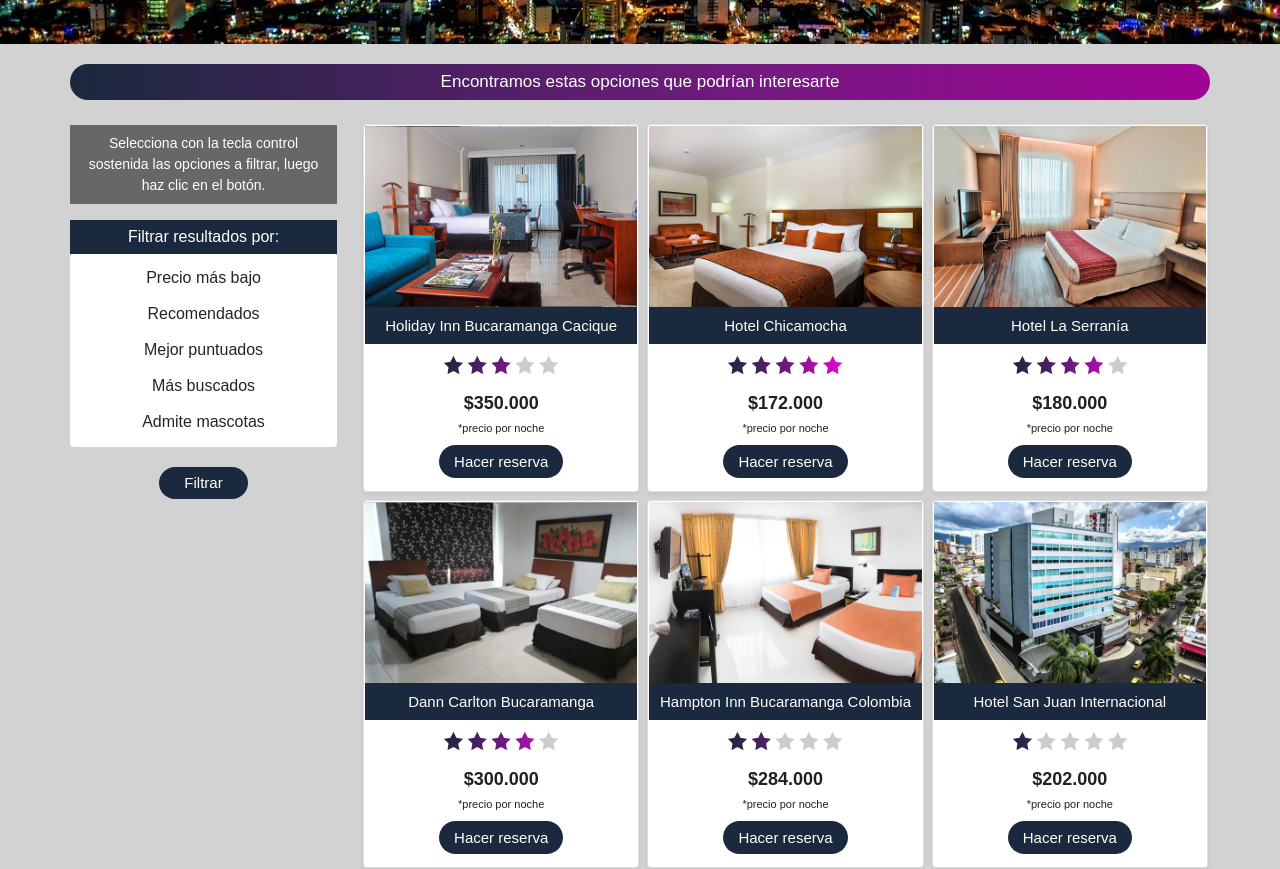
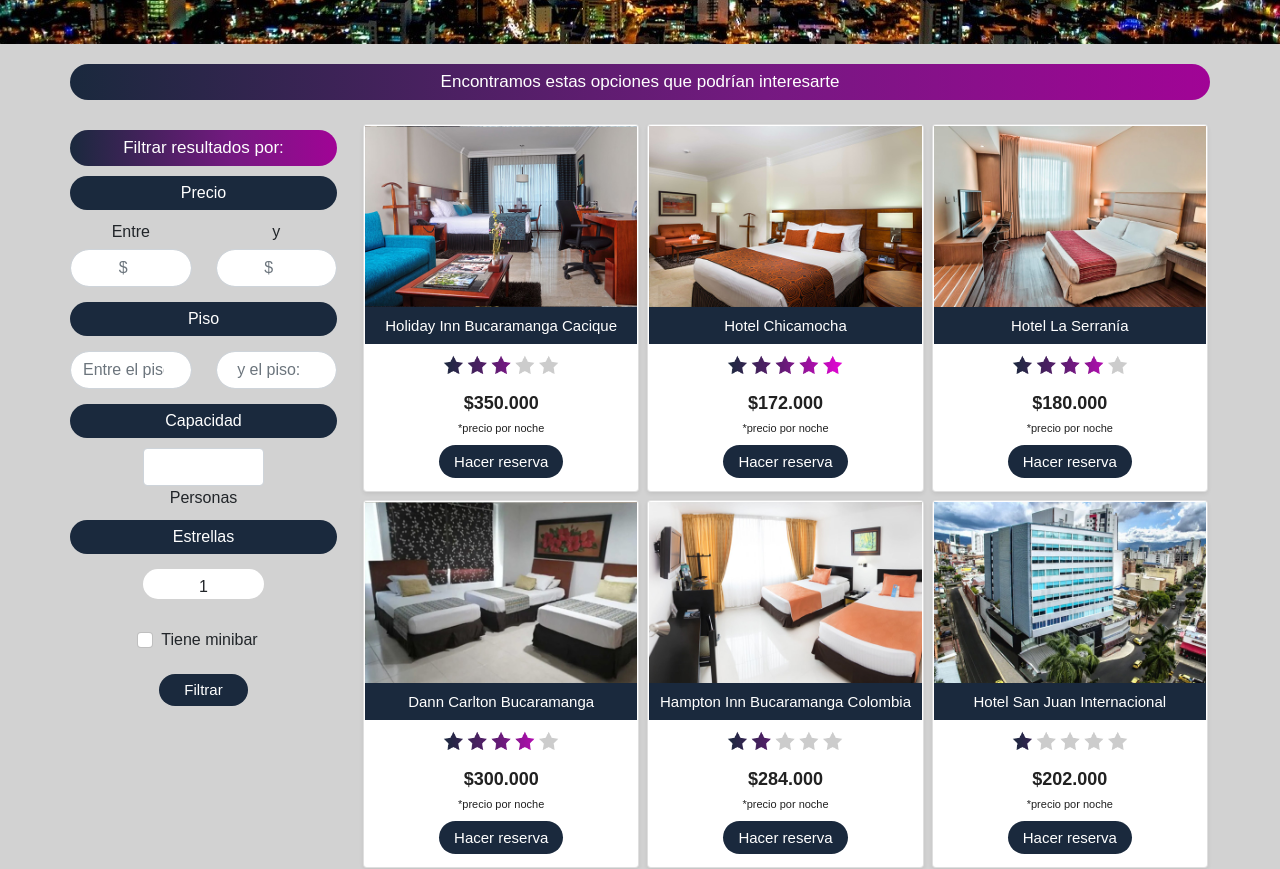
Before and after one commit to LordEmpos/Proyecto_web_G2, an Angular app in the folder frontend/: page / in a window 1280 px wide. Shown: the part 380-1249 px from the top of the page. Built offline with nearby package versions, Linux system fonts and the light colour scheme.

Commit message:
Modificaciones varias visualizacion home
Modificaciones en filtros home

```diff
--- a/frontend/src/app/components/home/home.component.css
+++ b/frontend/src/app/components/home/home.component.css
@@ -58,7 +58,7 @@
     padding: 0;
     text-align: center;
 }
-.resultadostitulo{
+.resultadostitulo, .filtrar-titulo{
     font: normal 17px Arial, Helvetica, 'sans-serif';
     color: white;
     background-color: rgb(26,41,61);
@@ -66,6 +66,18 @@
     padding: 8px;
     border-radius: 25px;
     margin: 20px 0 10px;
+}
+.filter-title{
+    margin-top:10px !important;
+}
+.filter-field{
+    border-radius: 25px;
+    text-align: center;
+    margin: 5px 0;
+    display: inline-block !important;
+}
+.filter-field-option{
+    height: 30px !important;
 }
 .lista-resultados{
     padding: 10px !important;
@@ -120,11 +132,12 @@
     margin-top: 15px;
     padding: 0 !important;
 }
-.filtrar-titulo{
+.filter-title{
     background-color: #1a293d;
     color: white;
     padding: 5px 15px;
-    margin: 0;
+    margin-bottom: 10px;
+    border-radius: 25px;
 
 }
 .filtrar-form select{
--- a/frontend/src/app/components/home/home.component.html
+++ b/frontend/src/app/components/home/home.component.html
@@ -8,7 +8,7 @@
                     <span class="navbar-toggler-icon"></span>
                 </button>
                 <div class="collapse navbar-collapse" id="navbarsItems">
-                    <ul class="navbar-nav ms-auto mb-2 mb-sm-0">
+                    <ul class="navbar-nav ml-auto mb-2 mb-sm-0">
                         <li class="BotonMenu BotonMenuActivo"><a href="#">Buscar hotel</a></li>
                         <li class="BotonMenu"><a href="history">Historial de reservas</a></li>
                         <li class="BotonMenu"><a href="signup">Regístrate</a></li>
@@ -46,16 +46,54 @@
                 <div class="col-md-3 col-xs-12">
                     <div class="filtrar-box position-sticky" style="top: 110px">
                         <div>
-                            <p class="filter-select-text">Selecciona con la tecla control sostenida las opciones a filtrar, luego haz clic en el botón.</p>
                             <p class="filtrar-titulo">Filtrar resultados por:</p>
                             <form action="" class="filtrar-form">
-                                <select class="form-select" multiple aria-label="multiple select example">
-                                    <option value="precioMasBajo">Precio más bajo</option>
-                                    <option value="recomendados">Recomendados</option>
-                                    <option value="mejorPuntuados">Mejor puntuados</option>
-                                    <option value="masBuscados">Más buscados</option>
-                                    <option value="mascotas">Admite mascotas</option>
-                                </select><br>
+                                <div class="col-12 filter-title">Precio</div>
+                                <div class="row justify-content-center">
+
+                                    <div class="col-6">
+                                        <label>Entre</label>
+                                        <input type="number" id="min_price" class="form-control filter-field" placeholder="$">
+                                    </div>
+                                    <div class="col-6">
+                                        <label>y</label>
+                                        <input type="number" id="max_price"  class="form-control filter-field" placeholder="$">
+                                    </div>
+                                </div>
+                                <div class="col-12 filter-title">Piso</div>
+                                <div class="row justify-content-center">
+                                    <div class="col-6">
+                                        <input type="number" id="min_floor" class="form-control filter-field" placeholder="Entre el piso:">
+                                    </div>
+                                    <div class="col-6">
+                                        <input type="number" id="max_floor" class="form-control filter-field" placeholder="y el piso:">
+                                    </div>
+                                </div>
+                                <div class="col-12 filter-title">Capacidad</div>
+                                <div class="row justify-content-center">
+                                    <div class="col-6">
+                                        <input type="number" id="capacity" min="1" max="5"  class="form-control">
+                                        <label>Personas</label>
+                                    </div>
+                                </div>
+                                <div class="col-12 filter-title">Estrellas</div>
+                                <div class="row justify-content-center">
+                                    <div class="col-6">
+                                        <select id="stars" class="form-control filter-field filter-field-option">
+                                            <option value="1">1</option>
+                                            <option value="2">2</option>
+                                            <option value="3">3</option>
+                                            <option value="4">4</option>
+                                            <option value="5">5</option>
+                                        </select>
+                                    </div>
+                                </div>
+                                <div class="row col-6 offset-3 my-4">
+                                    <div class="form-check">
+                                        <input class="form-check-input" type="checkbox" id="minibar">
+                                        <label class="form-check-label" for="flexCheckDefault">Tiene minibar </label>
+                                    </div>
+                                </div>
 
                                 <input type="submit" value="Filtrar" class="BotonFiltrar">
                             </form>
--- a/frontend/src/styles.css
+++ b/frontend/src/styles.css
@@ -14,7 +14,6 @@
     background-color: rgb(210, 210, 210) !important;
 }
 nav{position: fixed !important; top: 0 !important; z-index: 1000 !important; border-bottom: solid 2px #fff;}
-
 .logo-navbar{
     width: 100%;
     background-color: #1a293d;
```
